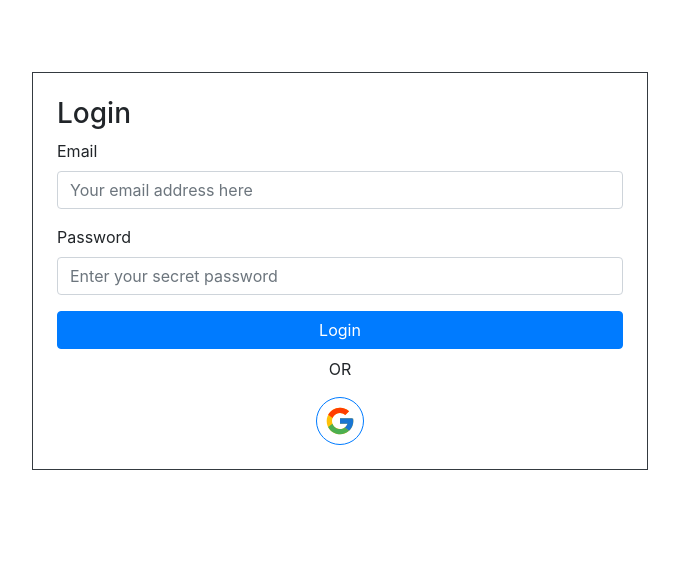
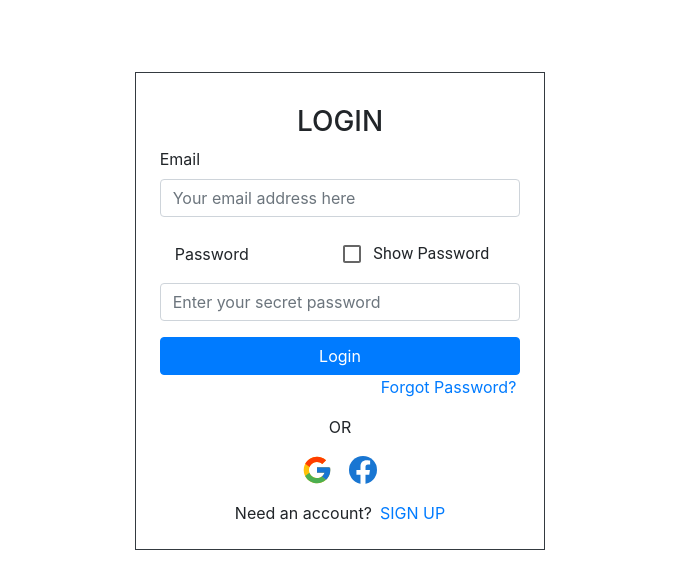
Before and after one commit to Areebuddin6/react-with-firebase-rock-paper-scissor-game, a React (Vite) app: page / in a window 1280 px wide. Shown: the top 588 px of the page, without its empty margins (300-979 px from the left). Built offline with nearby package versions, Linux system fonts and the light colour scheme.

Commit message:
Finished login and signup component

```diff
--- a/src/components/GameContext.jsx
+++ b/src/components/GameContext.jsx
@@ -9,6 +9,9 @@ const GameContext = (props) => {
 	const [userInputNumber, setUserInputNumber] = useState(0);
 	const [loginSuccess, setLoginSuccess] = useState();
 	const [signupSuccess, setSignupSuccess] = useState();
+	const [username, setUsername] = useState("");
+	const [email, setEmail] = useState("");
+	const [password, setPassword] = useState("");
 	return (
 		<Context.Provider
 			value={{
@@ -26,6 +29,12 @@ const GameContext = (props) => {
 				setLoginSuccess,
 				signupSuccess,
 				setSignupSuccess,
+				username,
+				setUsername,
+				email,
+				setEmail,
+				password,
+				setPassword,
 			}}
 		>
 			{props.children}
--- /dev/null
+++ b/src/components/authentication/ForgotPassword.jsx
@@ -0,0 +1,88 @@
+import React, { useState } from "react";
+import { resetPassword } from "./firebaseAuth";
+import { useNavigate, Link } from "react-router-dom";
+import { Snackbar, Alert } from "@mui/material";
+
+const ForgotPassword = () => {
+	const [email, setEmail] = useState("");
+	const [resetSuccess, setResetSuccess] = useState(false);
+	const navigate = useNavigate();
+
+	function changeValue(func, e) {
+		func(e.target.value);
+	}
+
+	function handleClose() {
+		setResetSuccess(false);
+	}
+
+	function delay() {
+		return new Promise((resolve, reject) => {
+			setTimeout(resolve, 5000);
+		});
+	}
+
+	function handleSubmit(e) {
+		e.preventDefault();
+		resetPassword(email)
+			.then(() => setResetSuccess(true))
+			.then(() => delay().then(() => navigate("/")));
+	}
+	return (
+		<div style={{ display: "grid", placeItems: "center" }} className="m-4">
+			<form
+				onSubmit={handleSubmit}
+				className="col-xs-12 col-xl-4 col-md-6 col-sm-7 mt-5 border border-dark p-4"
+			>
+				<h3 className="mb-2 text-center">Forgot Password</h3>
+				<div className="form-group">
+					<label htmlFor="email">Email</label>
+					<input
+						type="email"
+						placeholder="Your email address here"
+						className="form-control"
+						required
+						onChange={(e) => changeValue(setEmail, e)}
+					/>
+				</div>
+				<button className="btn btn-primary col-12" type="submit">
+					Update
+				</button>
+				<Link
+					to="/"
+					className="text-decoration-none row justify-content-center mt-3"
+				>
+					Back to LogIn
+				</Link>
+			</form>
+			{resetSuccess && (
+				<div style={{ position: "absolute", top: "5rem" }}>
+					<Snackbar
+						open={resetSuccess}
+						autoHideDuration={3000}
+						onClose={handleClose}
+					>
+						<Alert onClose={handleClose} severity="success">
+							A password rest link has been to your email
+							<div>
+								<strong>Don't refresh it will automatically redirect</strong>
+							</div>
+						</Alert>
+					</Snackbar>
+					{console.log("It's running")}
+					<Snackbar
+						open={resetSuccess === false ? true : false}
+						autoHideDuration={3000}
+						onClose={handleClose}
+					>
+						<Alert onClose={handleClose} severity="error">
+							There was an error in resetting your email
+						</Alert>
+					</Snackbar>
+				</div>
+			)}
+		</div>
+	);
+};
+
+export default ForgotPassword;
--- a/src/components/authentication/Login.jsx
+++ b/src/components/authentication/Login.jsx
@@ -1,14 +1,22 @@
-import React, { useContext, useEffect, useState } from "react";
+import React, { useContext, useState } from "react";
 import { Context } from "../GameContext";
-import { signIn, signInWithOtherOptions } from "./firebaseAuth";
+import { signIn } from "./firebaseAuth";
 import { Snackbar, Alert } from "@mui/material";
-import { FcGoogle } from "react-icons/fc";
+import { Link, useNavigate } from "react-router-dom";
+import SignInWithOtherOptions from "./SignInWithOtherOptions";
+import Password from "./Password";
 
 const Login = () => {
-	const { loginSuccess, setLoginSuccess } = useContext(Context);
-	const [email, setEmail] = useState("");
-	const [password, setPassword] = useState("");
+	const {
+		loginSuccess,
+		setLoginSuccess,
+		email,
+		setEmail,
+		password,
+		setPassword,
+	} = useContext(Context);
 	const [submit, setSubmit] = useState(false);
+	const navigate = useNavigate();
 
 	function changeValue(func, e) {
 		func(e.target.value);
@@ -18,20 +26,20 @@ const Login = () => {
 		setSubmit(false);
 	}
 
-	// useEffect(() =>{
-	// 	console.log(submit)
-	// }, submit)
+	function handleSignIn(e) {
+		e.preventDefault();
+		signIn(email, password, setLoginSuccess)
+			.then(() => setSubmit(true))
+			.then(() => navigate("/game"))
+			.catch((error) => console.log("There was an error\n", error));
+	}
 	return (
 		<div style={{ display: "grid", placeItems: "center" }} className="m-4">
 			<form
-				onSubmit={(e) => {
-					e.preventDefault();
-					setSubmit(true);
-					signIn(email, password, setLoginSuccess);
-				}}
-				className="col-sm-6 col-lg-6 mt-5 border border-dark p-4"
+				onSubmit={handleSignIn}
+				className="col-xs-12 col-xl-4 col-md-6 col-sm-7 mt-5 border border-dark p-4"
 			>
-				<h3 className="mb-2">Login</h3>
+				<h3 className="mb-2 text-center m-2">LOGIN</h3>
 				<div className="form-group">
 					<label htmlFor="email">Email</label>
 					<input
@@ -42,37 +50,24 @@ const Login = () => {
 						onChange={(e) => changeValue(setEmail, e)}
 					/>
 				</div>
-				<div className="form-group">
-					<label htmlFor="password">Password</label>
-					<input
-						type="password"
-						className="form-control"
-						placeholder="Enter your secret password"
-						required
-						onChange={(e) => changeValue(setPassword, e)}
-					/>
-				</div>
+				<Password />
 				<button className="btn btn-primary col-12" type="submit">
 					Login
 				</button>
-				<div className="form-group row justify-content-center pt-2">OR</div>
-				<div className="form-group row justify-content-center p-0 m-0">
-					<button
-						className="btn rounded-circle border border-primary"
-						style={{
-							fontSize: "2rem",
-							width: "3rem",
-							height: "3rem",
-							display: "grid",
-							placeItems: "center",
-							padding: "0",
-							// paddingRight: "2.3rem",
-							// paddingBottom: "0.3rem",
-						}}
-						onClick={() => signInWithOtherOptions("google")}
-					>
-						<FcGoogle />
-					</button>
+				<div className="row justify-content-end mr-1 text-muted">
+					<Link to="/forgot-password" className="text-decoration-none">
+						Forgot Password?
+					</Link>
+				</div>
+				<SignInWithOtherOptions />
+				<div
+					className="row justify-content-center mt-3"
+					style={{ gap: "0.5rem" }}
+				>
+					Need an account?{" "}
+					<Link to="/signup" style={{ textDecoration: "none" }}>
+						SIGN UP
+					</Link>
 				</div>
 			</form>
 			{submit && (
--- /dev/null
+++ b/src/components/authentication/Password.jsx
@@ -0,0 +1,47 @@
+import React, { useContext, useState } from "react";
+import { Context } from "../GameContext";
+import { FormControlLabel, Checkbox, Grid } from "@mui/material";
+
+const Password = () => {
+	const [checked, setChecked] = useState(false);
+	const { setPassword } = useContext(Context);
+	const handleChange = (e) => {
+		setChecked(e.target.checked);
+	};
+
+	function changeValue(func, e) {
+		func(e.target.value);
+	}
+	return (
+		<div className="form-group">
+			<Grid
+				container
+				direction="row"
+				justifyContent="space-between"
+				alignItems="center"
+			>
+				<Grid item>
+					<label htmlFor="password" className="col order-1 justify-self-start">
+						Password
+					</label>
+				</Grid>
+				<Grid item>
+					<FormControlLabel
+						control={<Checkbox checked={checked} onChange={handleChange} />}
+						label="Show Password"
+						className="col order-2"
+					/>
+				</Grid>
+			</Grid>
+			<input
+				type={!checked ? "password" : "text"}
+				className="form-control"
+				placeholder="Enter your secret password"
+				required
+				onChange={(e) => changeValue(setPassword, e)}
+			/>
+		</div>
+	);
+};
+
+export default Password;
--- /dev/null
+++ b/src/components/authentication/SignInWithOtherOptions.jsx
@@ -0,0 +1,46 @@
+import React, { useContext } from "react";
+import { FcGoogle } from "react-icons/fc";
+import { BsFacebook } from "react-icons/bs";
+import { signInWithOtherOptions } from "./firebaseAuth";
+import { Avatar, Button } from "@mui/material";
+import { Context } from "../GameContext";
+import { useNavigate } from "react-router-dom";
+
+const SignInWithOtherOptions = () => {
+	const navigate = useNavigate();
+	const icons = [<FcGoogle />, <BsFacebook />];
+	const { loginSuccess, setLoginSuccess } = useContext(Context);
+
+	function handleSignIn(e, provider) {
+		e.preventDefault();
+		signInWithOtherOptions(provider, setLoginSuccess).then(() =>
+			navigate("/game")
+		);
+	}
+	return (
+		<>
+			<div className="form-group row justify-content-center mt-3">OR</div>
+			<div
+				className="form-group row justify-content-center p-0 mb-0"
+				style={{ gap: "1rem" }}
+			>
+				{icons.map((icon, index) => {
+					const provider = index ? "facebook" : "google";
+					return (
+						<Avatar
+							key={index}
+							className="btn"
+							sx={{ width: 30, height: 30 }}
+							style={{ background: "transparent" }}
+							onClick={(e) => handleSignIn(e, provider)}
+						>
+							<Button style={{ fontSize: "2rem" }}>{icon}</Button>
+						</Avatar>
+					);
+				})}
+			</div>
+		</>
+	);
+};
+
+export default SignInWithOtherOptions;
--- a/src/components/authentication/SignUp.jsx
+++ b/src/components/authentication/SignUp.jsx
@@ -2,12 +2,22 @@ import React, { useContext, useState } from "react";
 import { Context } from "../GameContext";
 import { Snackbar, Alert } from "@mui/material";
 import { signUp } from "./firebaseAuth";
+import SignInWithOtherOptions from "./SignInWithOtherOptions";
+import Password from "./Password";
+import { Link, useNavigate } from "react-router-dom";
 
 const SignUp = () => {
-	const { signupSuccess, setSignupSuccess } = useContext(Context);
-	const [email, setEmail] = useState("");
-	const [password, setPassword] = useState("");
+	const {
+		signupSuccess,
+		setSignupSuccess,
+		username,
+		setUsername,
+		email,
+		setEmail,
+		password,
+	} = useContext(Context);
 	const [submit, setSubmit] = useState(false);
+	const navigate = useNavigate();
 
 	function changeValue(func, e) {
 		func(e.target.value);
@@ -16,17 +26,30 @@ const SignUp = () => {
 	function handleClose(event, reason) {
 		setSubmit(false);
 	}
+
+	function handleSignUp(e) {
+		e.preventDefault();
+		signUp(email, password, setSignupSuccess, username)
+			.then(() => setSubmit(true))
+			.then(() => navigate("/"));
+	}
 	return (
 		<div style={{ display: "grid", placeItems: "center" }} className="m-4">
 			<form
-				onSubmit={(e) => {
-					e.preventDefault();
-					setSubmit(true);
-					signUp(email, password, setSignupSuccess);
-				}}
-				className="col-sm-6 col-lg-6 mt-5 border border-dark p-4"
+				onSubmit={handleSignUp}
+				className="col-xs-12 col-xl-4 col-md-6 col-sm-7 mt-5 border border-dark p-4"
 			>
 				<h3 className="mb-2">Signup</h3>
+				<div className="form-group">
+					<label htmlFor="username">Username</label>
+					<input
+						type="text"
+						name="username"
+						placeholder="Username"
+						className="form-control"
+						onChange={(e) => changeValue(setUsername, e)}
+					/>
+				</div>
 				<div className="form-group">
 					<label htmlFor="email">Email</label>
 					<input
@@ -37,19 +60,20 @@ const SignUp = () => {
 						onChange={(e) => changeValue(setEmail, e)}
 					/>
 				</div>
-				<div className="form-group">
-					<label htmlFor="password">Password</label>
-					<input
-						type="password"
-						className="form-control"
-						placeholder="Enter your secret password"
-						required
-						onChange={(e) => changeValue(setPassword, e)}
-					/>
+				<Password />
+				<button className="btn btn-primary col-12" type="submit">
+					Sign Up
+				</button>
+				<SignInWithOtherOptions />
+				<div
+					className="row justify-content-center mt-3"
+					style={{ gap: "0.5rem" }}
+				>
+					Already have an account?{" "}
+					<Link to="/" style={{ textDecoration: "none" }}>
+						LOGIN
+					</Link>
 				</div>
-				<button className="btn btn-primary col-12" type="submit">
-					Login
-				</button>
 			</form>
 			{submit && (
 				<div style={{ position: "absolute", top: "5rem" }}>
--- a/src/components/authentication/firebaseAuth.js
+++ b/src/components/authentication/firebaseAuth.js
@@ -7,8 +7,11 @@ import {
 	signInWithEmailAndPassword,
 	GoogleAuthProvider,
 	signInWithPopup,
+	FacebookAuthProvider,
+	updateProfile,
+	sendPasswordResetEmail,
 } from "firebase/auth";
-import { useContext } from "react";
+import { toUnitless } from "@mui/material/styles/cssUtils";
 // TODO: Add SDKs for Firebase products that you want to use
 // https://firebase.google.com/docs/web/setup#available-libraries
 
@@ -32,51 +35,101 @@ const analytics = getAnalytics(app);
 const auth = getAuth(app);
 
 // Function to invoke when user sign up with email and password
-export const signUp = (email, password, setSignupSuccess) => {
+export const signUp = (email, password, setSignupSuccess, username) => {
 	// createUserWithEmailAndPassword()
+	return new Promise((resolve, reject) => {
 		createUserWithEmailAndPassword(auth, email, password)
 			.then((userCredentials) => {
 				console.log("Successfully created a new account", userCredentials);
 				setSignupSuccess(true);
+				updateProfile(auth.currentUser, { displayName: username });
+				console.log(userCredentials.user.displayName);
+				resolve();
 			})
 			.catch((error) => {
 				console.log("Error in creating a new user", error);
 				setSignupSuccess(false);
+				reject();
+			});
 	});
 };
 
 // Function to invoke when user sign in with email and password
 export const signIn = (email, password, setLoginSuccess) => {
+	return new Promise((resolve, reject) => {
 		signInWithEmailAndPassword(auth, email, password)
 			.then((userCredentials) => {
-			console.log("User signed in successfully");
+				console.log("User signed in successfully", userCredentials);
 				setLoginSuccess(true);
+				console.log(userCredentials.user.displayName);
+				resolve(true);
 			})
 			.catch((error) => {
 				console.log("There was an error in siging in \n", error);
 				setLoginSuccess(false);
+				reject(error);
+			});
 	});
 };
 
 // Setup to login using third party apps
-const provider = new GoogleAuthProvider();
+const googleProvider = new GoogleAuthProvider();
+const facebookProvider = new FacebookAuthProvider();
 
 // Function to invoke when user sign in with other sign in options
-export const signInWithOtherOptions = (type) => {
+export const signInWithOtherOptions = (type, setLoginSuccess) => {
+	const auth = getAuth();
 	switch (type) {
 		case "google":
-			signInWithPopup(auth, provider)
+			return new Promise((resolve, reject) => {
+				signInWithPopup(auth, googleProvider)
 					.then((result) => {
 						const credentials = GoogleAuthProvider.credentialFromResult(result);
-					console.log(result.message, credentials);
+						// console.log(result.message, credentials);
+						console.log("Successfully login");
 						setLoginSuccess(true);
+						resolve();
 					})
 					.catch((error) => {
 						const credentials = GoogleAuthProvider.credentialFromError(error);
+						// console.log(error.message, credentials);
+						console.log("There was an error");
+						setLoginSuccess(false);
+						reject();
+					});
+			});
+		case "facebook":
+			return new Promise((resolve, reject) => {
+				signInWithPopup(auth, facebookProvider)
+					.then((result) => {
+						const credentials =
+							FacebookAuthProvider.credentialFromResult(result);
+						console.log(result.message, credentials);
+						setLoginSuccess(true);
+						resolve();
+					})
+					.catch((error) => {
+						const credentials = FacebookAuthProvider.credentialFromError(error);
 						console.log(error.message, credentials);
 						setLoginSuccess(false);
+						reject();
+					});
 			});
 		default:
-			console.log("This is developed my Areebuddin");
+			console.log("This is developed by Areebuddin");
 	}
 };
+
+export const resetPassword = (email) => {
+	return new Promise((resolve, reject) => {
+		sendPasswordResetEmail(auth, email)
+			.then(() => {
+				console.log("Password reset complete");
+				resolve();
+			})
+			.catch(() => {
+				console.log("There was an error in resetting the password");
+				reject();
+			});
+	});
+};
--- a/src/main.jsx
+++ b/src/main.jsx
@@ -4,6 +4,7 @@ import App from "./App";
 import GameContext from "./components/GameContext";
 import Login from "./components/authentication/Login";
 import SignUp from "./components/authentication/SignUp";
+import ForgotPassword from "./components/authentication/ForgotPassword";
 import { BrowserRouter as Router, Routes, Route } from "react-router-dom";
 import './index.css'
 
@@ -12,9 +13,10 @@ ReactDOM.createRoot(document.getElementById("root")).render(
 		<GameContext>
 			<Router>
 				<Routes>
-					<Route path="/" element={<Login />} />
-					<Route path="/game" element={<App />} />
-					<Route path="/signup" element={<SignUp />} />
+					<Route exact path="/" element={<Login />} />
+					<Route exact path="/game" element={<App />} />
+					<Route exact path="/signup" element={<SignUp />} />
+					<Route exact path="/forgot-password" element={<ForgotPassword />} />
 				</Routes>
 			</Router>
 		</GameContext>
```
Lines whose indentation alone changed are shown as unchanged.
